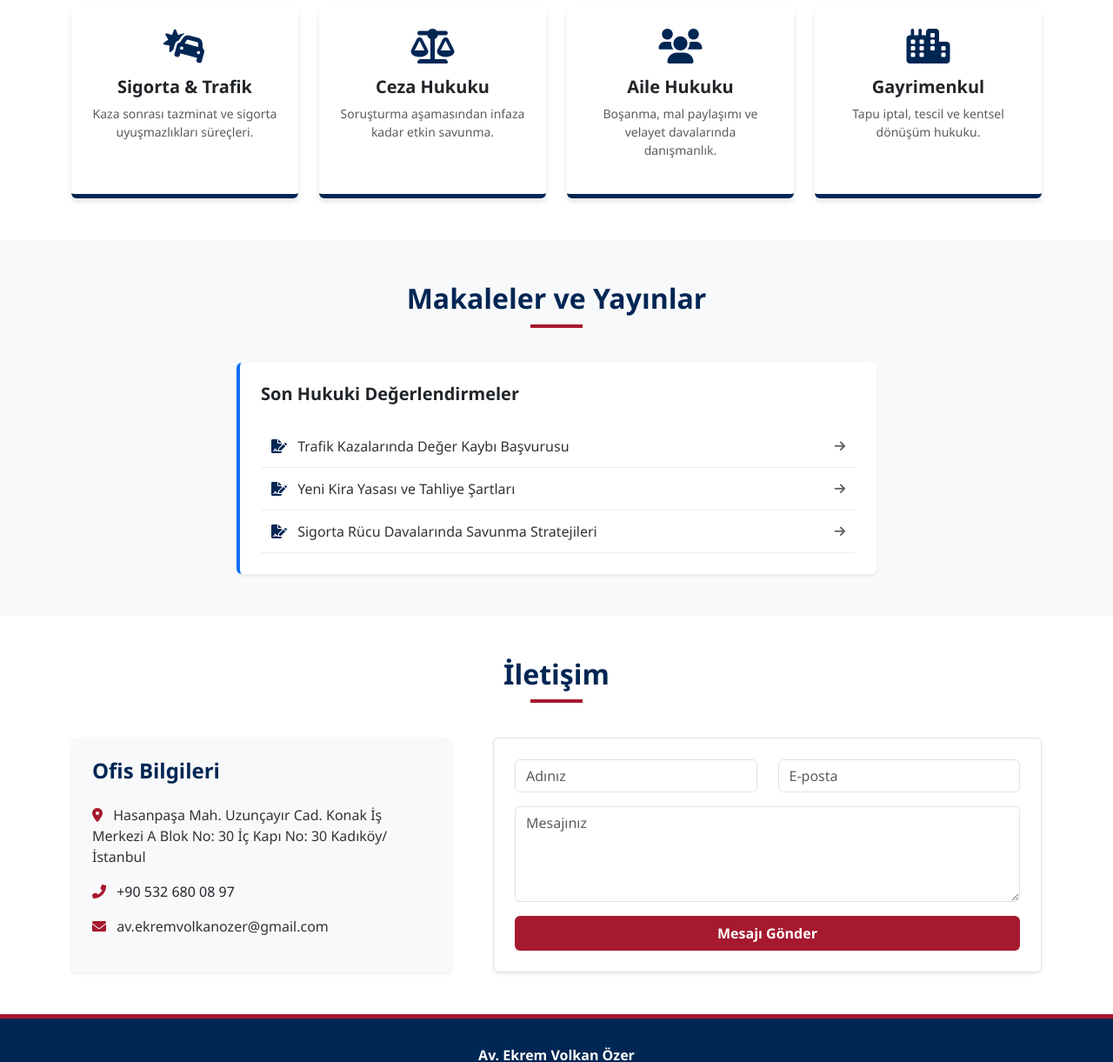
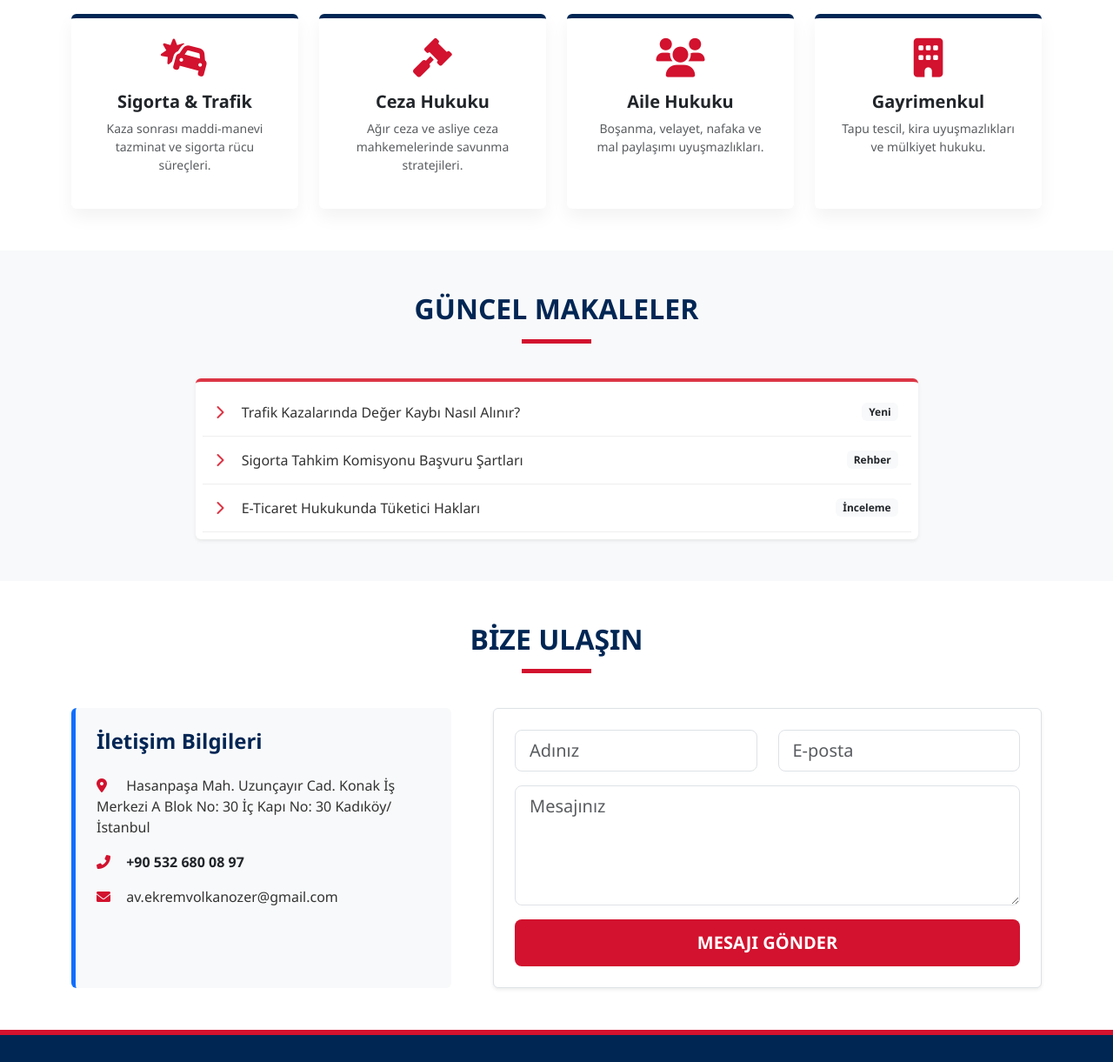
Before and after one commit to ekremvolkanozer/ekremvolkanozer.github.io, a plain HTML site: page index.html in a window 1280 px wide. Shown: the part 710-1931 px from the top of the page at 87% size. Drawn offline with nearby package versions, Linux system fonts and the light colour scheme.

Commit message:
Update index.html

```diff
--- a/index.html
+++ b/index.html
@@ -9,38 +9,42 @@
     <style>
         :root {
             --french-blue: #002654;
-            --heritage-red: #A6192E; /* İstediğiniz Heritage Red tonu */
+            --royal-red: #D2122E; /* Canlı, asil ve belirgin kırmızı */
             --french-white: #ffffff;
         }
         body { font-family: 'Segoe UI', Tahoma, sans-serif; background-color: var(--french-white); color: #333; }
 
         /* Navigasyon */
-        .navbar { background-color: var(--french-blue); border-bottom: 3px solid var(--heritage-red); }
-        .navbar-brand, .nav-link { color: white !important; font-weight: bold; }
-        .nav-link:hover { color: var(--heritage-red) !important; }
+        .navbar { background-color: var(--french-blue); border-bottom: 4px solid var(--royal-red); }
+        .navbar-brand, .nav-link { color: white !important; font-weight: bold; text-transform: uppercase; letter-spacing: 1px; }
+        .nav-link:hover { color: var(--royal-red) !important; }
 
         /* Hero Bölümü */
         .hero {
-            background: linear-gradient(rgba(0,38,84,0.7), rgba(0,38,84,0.7)), url('https://images.unsplash.com/photo-1589829545856-d10d557cf95f?auto=format&fit=crop&w=1350&q=80');
+            background: linear-gradient(rgba(0,38,84,0.75), rgba(0,38,84,0.75)), url('https://images.unsplash.com/photo-1589829545856-d10d557cf95f?auto=format&fit=crop&w=1350&q=80');
             background-size: cover; height: 65vh; display: flex; align-items: center; color: white;
         }
 
-        /* Ortak Vurgular */
-        .btn-french { background-color: var(--heritage-red); color: white; border: none; font-weight: bold; transition: 0.3s; }
-        .btn-french:hover { background-color: #8a1425; color: white; transform: scale(1.05); }
-        .section-title { color: var(--french-blue); font-weight: bold; margin-bottom: 40px; position: relative; }
-        .section-title::after { content: ''; display: block; width: 60px; height: 4px; background: var(--heritage-red); margin: 10px auto; }
-        .icon-box { color: var(--french-blue); font-size: 2.5rem; margin-bottom: 15px; }
+        /* Vurgu Butonları */
+        .btn-french { background-color: var(--royal-red); color: white; border: none; font-weight: bold; padding: 12px 30px; transition: 0.3s; }
+        .btn-french:hover { background-color: #b00e26; color: white; transform: translateY(-2px); box-shadow: 0 5px 15px rgba(210, 18, 46, 0.4); }
 
-        /* Kartlar */
-        .card { border: none; border-bottom: 5px solid var(--french-blue); transition: all 0.3s; box-shadow: 0 4px 6px rgba(0,0,0,0.1); }
-        .card:hover { border-bottom-color: var(--heritage-red); transform: translateY(-10px); }
+        .section-title { color: var(--french-blue); font-weight: 800; margin-bottom: 40px; }
+        .section-title::after { content: ''; display: block; width: 80px; height: 5px; background: var(--royal-red); margin: 15px auto; }
+
+        /* İkonlar ve Kartlar */
+        .icon-box { color: var(--royal-red); font-size: 2.8rem; margin-bottom: 15px; }
+        .card { border: none; border-top: 5px solid var(--french-blue); transition: all 0.3s; box-shadow: 0 10px 20px rgba(0,0,0,0.05); }
+        .card:hover { border-top-color: var(--royal-red); transform: translateY(-10px); }
 
         /* Makale Linkleri */
-        .article-link { text-decoration: none; color: #333; display: block; padding: 12px; border-bottom: 1px solid #eee; transition: 0.2s; }
-        .article-link:hover { background-color: #f8f9fa; color: var(--heritage-red); padding-left: 20px; }
+        .article-link { text-decoration: none; color: #333; display: block; padding: 15px; border-bottom: 1px solid #eee; transition: 0.2s; font-weight: 500; }
+        .article-link:hover { background-color: #fff5f6; color: var(--royal-red); padding-left: 25px; }
 
-        footer { background-color: var(--french-blue); color: white; padding: 30px 0; border-top: 5px solid var(--heritage-red); }
+        /* İletişim Bilgileri */
+        .contact-icon { color: var(--royal-red); width: 30px; }
+
+        footer { background-color: var(--french-blue); color: white; padding: 40px 0; border-top: 6px solid var(--royal-red); }
     </style>
 </head>
 <body>
@@ -64,42 +68,42 @@
 
     <section id="anasayfa" class="hero text-center">
         <div class="container">
-            <h1 class="display-4 fw-bold text-uppercase">Hukuki Danışmanlık ve Savunma</h1>
-            <p class="lead">Profesyonel Yaklaşım, Güçlü Temsiliyet.</p>
-            <a href="tel:+905326800897" class="btn btn-french btn-lg mt-3 shadow-sm">İletişime Geçin</a>
+            <h1 class="display-3 fw-bold text-uppercase mb-3">Hukuki Çözüm Merkezi</h1>
+            <p class="lead fs-3 mb-4">Adalet, Güven ve Profesyonel Temsiliyet.</p>
+            <a href="tel:+905326800897" class="btn btn-french btn-lg shadow">RANDEVU ALIN</a>
         </div>
     </section>
 
     <section id="hizmetler" class="py-5">
         <div class="container">
-            <h2 class="text-center section-title">Çalışma Alanlarımız</h2>
+            <h2 class="text-center section-title text-uppercase">Çalışma Alanlarımız</h2>
             <div class="row g-4 text-center">
                 <div class="col-md-3">
                     <div class="card h-100 p-4">
                         <i class="fas fa-car-crash icon-box"></i>
                         <h5 class="fw-bold">Sigorta & Trafik</h5>
-                        <p class="small text-muted">Kaza sonrası tazminat ve sigorta uyuşmazlıkları süreçleri.</p>
+                        <p class="small text-muted">Kaza sonrası maddi-manevi tazminat ve sigorta rücu süreçleri.</p>
                     </div>
                 </div>
                 <div class="col-md-3">
                     <div class="card h-100 p-4">
-                        <i class="fas fa-balance-scale icon-box"></i>
+                        <i class="fas fa-gavel icon-box"></i>
                         <h5 class="fw-bold">Ceza Hukuku</h5>
-                        <p class="small text-muted">Soruşturma aşamasından infaza kadar etkin savunma.</p>
+                        <p class="small text-muted">Ağır ceza ve asliye ceza mahkemelerinde savunma stratejileri.</p>
                     </div>
                 </div>
                 <div class="col-md-3">
                     <div class="card h-100 p-4">
                         <i class="fas fa-users icon-box"></i>
                         <h5 class="fw-bold">Aile Hukuku</h5>
-                        <p class="small text-muted">Boşanma, mal paylaşımı ve velayet davalarında danışmanlık.</p>
+                        <p class="small text-muted">Boşanma, velayet, nafaka ve mal paylaşımı uyuşmazlıkları.</p>
                     </div>
                 </div>
                 <div class="col-md-3">
                     <div class="card h-100 p-4">
-                        <i class="fas fa-city icon-box"></i>
+                        <i class="fas fa-building icon-box"></i>
                         <h5 class="fw-bold">Gayrimenkul</h5>
-                        <p class="small text-muted">Tapu iptal, tescil ve kentsel dönüşüm hukuku.</p>
+                        <p class="small text-muted">Tapu tescil, kira uyuşmazlıkları ve mülkiyet hukuku.</p>
                     </div>
                 </div>
             </div>
@@ -108,30 +112,26 @@
 
     <section id="makaleler" class="py-5 bg-light">
         <div class="container">
-            <h2 class="text-center section-title">Makaleler ve Yayınlar</h2>
+            <h2 class="text-center section-title text-uppercase">Güncel Makaleler</h2>
             <div class="row">
-                <div class="col-md-8 mx-auto">
-                    <div class="bg-white p-4 rounded shadow-sm border-start border-4 border-primary">
-                        <h5 class="mb-4 fw-bold text-dark">Son Hukuki Değerlendirmeler</h5>
-
+                <div class="col-md-9 mx-auto">
+                    <div class="bg-white p-2 rounded shadow-sm border-top border-4 border-danger">
                         <a href="#" class="article-link">
                             <div class="d-flex justify-content-between align-items-center">
-                                <span><i class="fas fa-file-signature me-2" style="color: var(--french-blue);"></i> Trafik Kazalarında Değer Kaybı Başvurusu</span>
-                                <i class="fas fa-arrow-right small text-muted"></i>
+                                <span><i class="fas fa-chevron-right me-3 text-danger"></i> Trafik Kazalarında Değer Kaybı Nasıl Alınır?</span>
+                                <span class="badge bg-light text-dark">Yeni</span>
                             </div>
                         </a>
-
                         <a href="#" class="article-link">
                             <div class="d-flex justify-content-between align-items-center">
-                                <span><i class="fas fa-file-signature me-2" style="color: var(--french-blue);"></i> Yeni Kira Yasası ve Tahliye Şartları</span>
-                                <i class="fas fa-arrow-right small text-muted"></i>
+                                <span><i class="fas fa-chevron-right me-3 text-danger"></i> Sigorta Tahkim Komisyonu Başvuru Şartları</span>
+                                <span class="badge bg-light text-dark">Rehber</span>
                             </div>
                         </a>
-
                         <a href="#" class="article-link">
                             <div class="d-flex justify-content-between align-items-center">
-                                <span><i class="fas fa-file-signature me-2" style="color: var(--french-blue);"></i> Sigorta Rücu Davalarında Savunma Stratejileri</span>
-                                <i class="fas fa-arrow-right small text-muted"></i>
+                                <span><i class="fas fa-chevron-right me-3 text-danger"></i> E-Ticaret Hukukunda Tüketici Hakları</span>
+                                <span class="badge bg-light text-dark">İnceleme</span>
                             </div>
                         </a>
                     </div>
@@ -142,24 +142,24 @@
 
     <section id="iletisim" class="py-5">
         <div class="container">
-            <h2 class="text-center section-title">İletişim</h2>
+            <h2 class="text-center section-title text-uppercase">Bize Ulaşın</h2>
             <div class="row g-5">
                 <div class="col-md-5">
-                    <div class="p-4 bg-light rounded shadow-sm h-100">
-                        <h4 class="fw-bold mb-4" style="color: var(--french-blue);">Ofis Bilgileri</h4>
-                        <p><i class="fas fa-map-marker-alt me-2" style="color: var(--heritage-red);"></i> Hasanpaşa Mah. Uzunçayır Cad. Konak İş Merkezi A Blok No: 30 İç Kapı No: 30 Kadıköy/ İstanbul</p>
-                        <p><i class="fas fa-phone-alt me-2" style="color: var(--heritage-red);"></i> <a href="tel:+905326800897" class="text-decoration-none text-dark">+90 532 680 08 97</a></p>
-                        <p><i class="fas fa-envelope me-2" style="color: var(--heritage-red);"></i> av.ekremvolkanozer@gmail.com</p>
+                    <div class="p-4 bg-light rounded h-100 border-start border-5 border-primary">
+                        <h4 class="fw-bold mb-4" style="color: var(--french-blue);">İletişim Bilgileri</h4>
+                        <p><i class="fas fa-map-marker-alt contact-icon"></i> Hasanpaşa Mah. Uzunçayır Cad. Konak İş Merkezi A Blok No: 30 İç Kapı No: 30 Kadıköy/ İstanbul</p>
+                        <p><i class="fas fa-phone-alt contact-icon"></i> <a href="tel:+905326800897" class="text-decoration-none text-dark fw-bold">+90 532 680 08 97</a></p>
+                        <p><i class="fas fa-envelope contact-icon"></i> av.ekremvolkanozer@gmail.com</p>
                     </div>
                 </div>
                 <div class="col-md-7">
-                    <form class="p-4 border rounded shadow-sm">
+                    <form class="p-4 border rounded shadow-sm bg-white">
                         <div class="row">
-                            <div class="col-md-6 mb-3"><input type="text" class="form-control" placeholder="Adınız"></div>
-                            <div class="col-md-6 mb-3"><input type="email" class="form-control" placeholder="E-posta"></div>
+                            <div class="col-md-6 mb-3"><input type="text" class="form-control form-control-lg" placeholder="Adınız"></div>
+                            <div class="col-md-6 mb-3"><input type="email" class="form-control form-control-lg" placeholder="E-posta"></div>
                         </div>
-                        <div class="mb-3"><textarea class="form-control" rows="4" placeholder="Mesajınız"></textarea></div>
-                        <button type="submit" class="btn btn-french w-100 p-2">Mesajı Gönder</button>
+                        <div class="mb-3"><textarea class="form-control form-control-lg" rows="4" placeholder="Mesajınız"></textarea></div>
+                        <button type="submit" class="btn btn-french w-100 btn-lg text-uppercase">Mesajı Gönder</button>
                     </form>
                 </div>
             </div>
@@ -168,8 +168,8 @@
 
     <footer>
         <div class="container text-center">
-            <p class="mb-1 fw-bold">Av. Ekrem Volkan Özer</p>
-            <p class="small opacity-75">© 2024 Tüm Hakları Saklıdır.</p>
+            <h4 class="fw-bold mb-2">Av. Ekrem Volkan Özer</h4>
+            <p class="small opacity-75 mb-0">© 2024 Tüm Hakları Saklıdır. Kadıköy, İstanbul.</p>
         </div>
     </footer>
 
```
